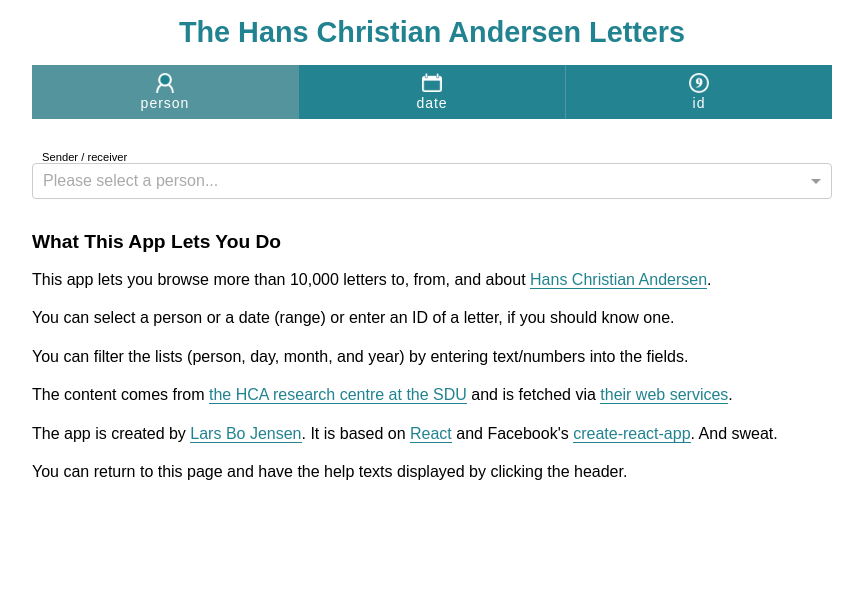
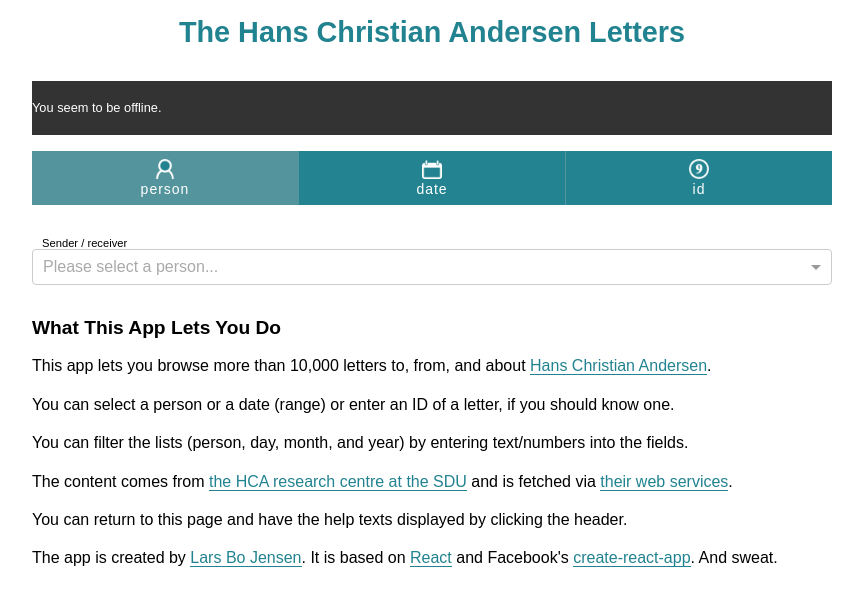
Before and after one commit to LarsBoJensen/hca-letters, a React (Create React App) app in the folder app/: page / in a window 1280 px wide. Shown: the top 606 px of the page, without its empty margins (208-1071 px from the left). Built offline with nearby package versions, Linux system fonts and the light colour scheme; no server answers; what react-refetch would draw is missing.

Commit message:
Adds basic offline indicator on app load

```diff
--- a/app/src/App.js
+++ b/app/src/App.js
@@ -26,6 +26,7 @@ class HCALetterApp extends Component {
       letterID: '',
       letterIDButtonIsActive: false,
       letterDrawerIsOpen: true,
+      onlineStatus: 'online',
     };
 
     this.handlePersonChange = this.handlePersonChange.bind(this);
@@ -34,6 +35,7 @@ class HCALetterApp extends Component {
     this.handleDayChange = this.handleDayChange.bind(this);
     this.handleLetterIDChange = this.handleLetterIDChange.bind(this);
     this.handleKeyboardEvent = this.handleKeyboardEvent.bind(this);
+    this.handleOnlineStatusChange = this.handleOnlineStatusChange.bind(this);
   }
 
   handlePersonChange(person) {
@@ -118,6 +120,10 @@ class HCALetterApp extends Component {
     }
   }
 
+  handleOnlineStatusChange(onlineStatus) {
+    this.setState({ onlineStatus: onlineStatus });
+  }
+
   render() {
 
     const { person, year, month, day } = this.state;
@@ -131,8 +137,10 @@ class HCALetterApp extends Component {
         <header>
           <h1 onClick={() => this.props.history.push('/')}>The Hans Christian Andersen Letters</h1>
 
+          {this.state.onlineStatus === 'offline' ? <p className="error">You seem to be offline.</p> : ''}
+
           <Tabs
-            defaultFocus={true}
+            defaultFocus={false}
             defaultIndex={0}
           >
             <TabList>
@@ -143,7 +151,7 @@ class HCALetterApp extends Component {
 
             <TabPanel>
               <div className="person-selection-wrapper">
-                <PersonSelect person={person} personValue={personValue} onPersonChange={this.handlePersonChange} />
+                <PersonSelect person={person} personValue={personValue} onPersonChange={this.handlePersonChange} onOnlineStatusChange={this.handleOnlineStatusChange} />
               </div>
 
               {/* Render about-text only at "/" */}
@@ -154,8 +162,8 @@ class HCALetterApp extends Component {
                   <p>You can select a person or a date (range) or enter an ID of a letter, if you should know one.</p>
                   <p>You can filter the lists (person, day, month, and year) by entering text/numbers into the fields.</p>
                   <p>The content comes from <a href="http://andersen.sdu.dk/brevbase/" hrefLang="da">the HCA research centre at the SDU</a> and is fetched via <a href="http://andersen.sdu.dk/service/index_e.html">their web services</a>.</p>
+                  <p>You can return to this page and have the help texts displayed by clicking the header.</p>
                   <p>The app is created by <a href="http://larsbojensen.eu">Lars Bo Jensen</a>. It is based on <a href="https://reactjs.org/">React</a> and Facebook's <a href="https://github.com/facebook/create-react-app">create-react-app</a>. And sweat.</p>
-                  <p>You can return to this page and have the help texts displayed by clicking the header.</p>
                 </div>
               }/>
             </TabPanel>
@@ -199,6 +207,9 @@ class HCALetterApp extends Component {
             </TabPanel>
           </Tabs>
 
+          <Route path="*/letter/:letterID" render={(match) => <Letter url={match} open={this.state.letterDrawerIsOpen ? 'open' : 'closed'} onLetterIDChange={this.handleLetterIDChange} />
+          } />
+
           <Route path="/person/:personID/show" component={Biography} />
           <Switch>
             <Route path="/person/:person" render={(props) => <LetterListWrapper {...props} onLetterIDChange={this.handleLetterIDChange} />} />
@@ -206,8 +217,7 @@ class HCALetterApp extends Component {
             <Route path="/date/year/:year/month/:month" render={(props) => <LetterListWrapper {...props} onLetterIDChange={this.handleLetterIDChange} />} />
           </Switch>
         </header>
-        <Route path="*/letter/:letterID" render={(match) => <Letter url={match} open={this.state.letterDrawerIsOpen ? 'open' : 'closed'} onLetterIDChange={this.handleLetterIDChange} />
-        } />
+
       </section>
     );
   }
--- a/app/src/PersonSelect/PersonSelect.js
+++ b/app/src/PersonSelect/PersonSelect.js
@@ -14,6 +14,7 @@ class PersonSelect extends React.Component {
     };
 
     this.handlePersonChange = this.handlePersonChange.bind(this);
+    this.handleOnlineStatusChange = this.handleOnlineStatusChange.bind(this);
   }
 
   // Lifecycle hook
@@ -38,7 +39,9 @@ class PersonSelect extends React.Component {
         }
       })
       .catch(err => {
-        console.error('A most awful error occurred', err, 'you seem to be offline');
+        console.error(err);
+        // Set app online status to 'offline' via a callback function
+        this.handleOnlineStatusChange('offline');
       });
   }
 
@@ -46,6 +49,10 @@ class PersonSelect extends React.Component {
   handlePersonChange = (selectedOption) => {
     this.setState({ selectedOption });
     this.props.onPersonChange(selectedOption);
+  };
+
+  handleOnlineStatusChange = (online) => {
+    this.props.onOnlineStatusChange(online);
   };
 
   render() {
```
